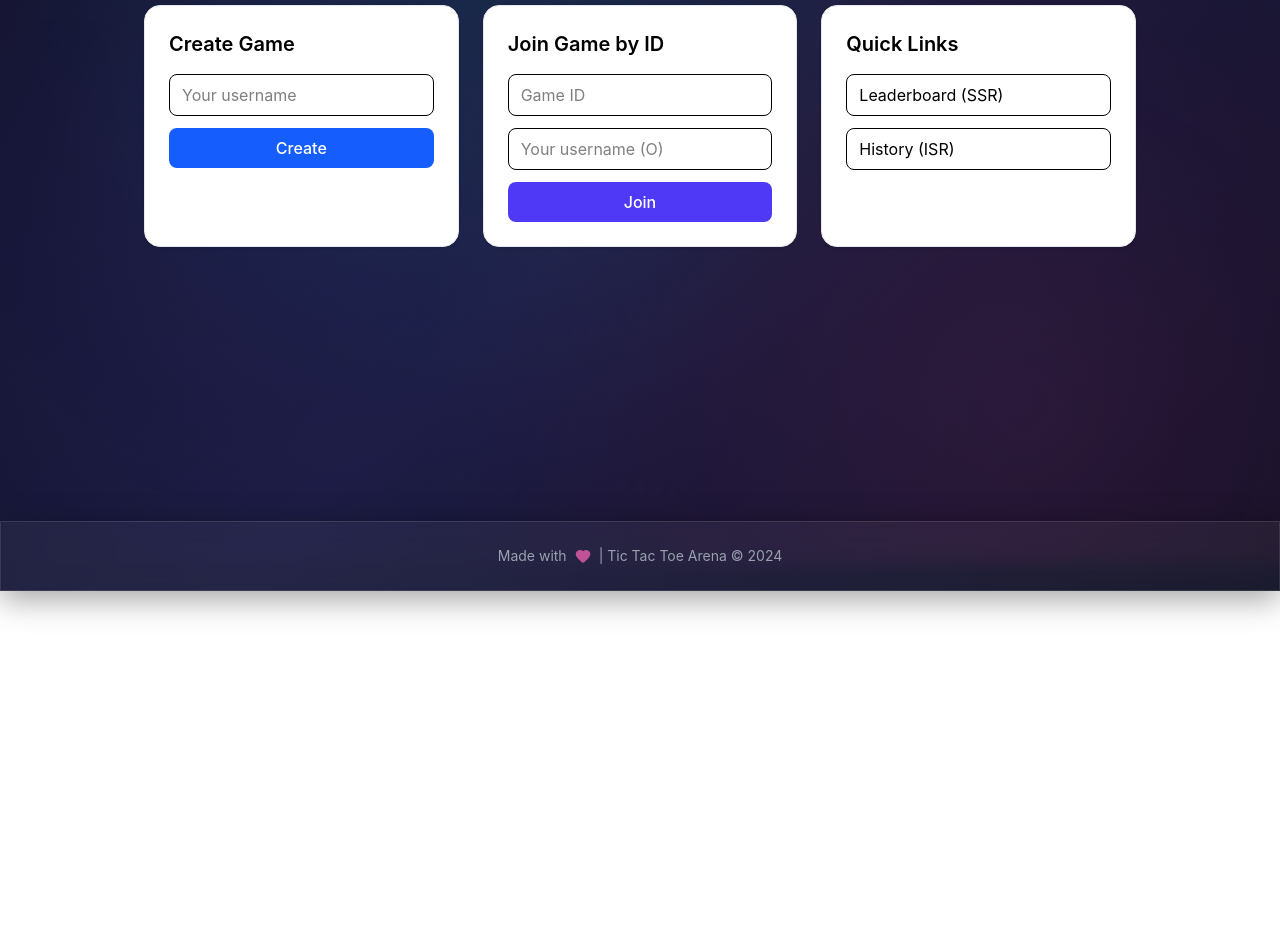
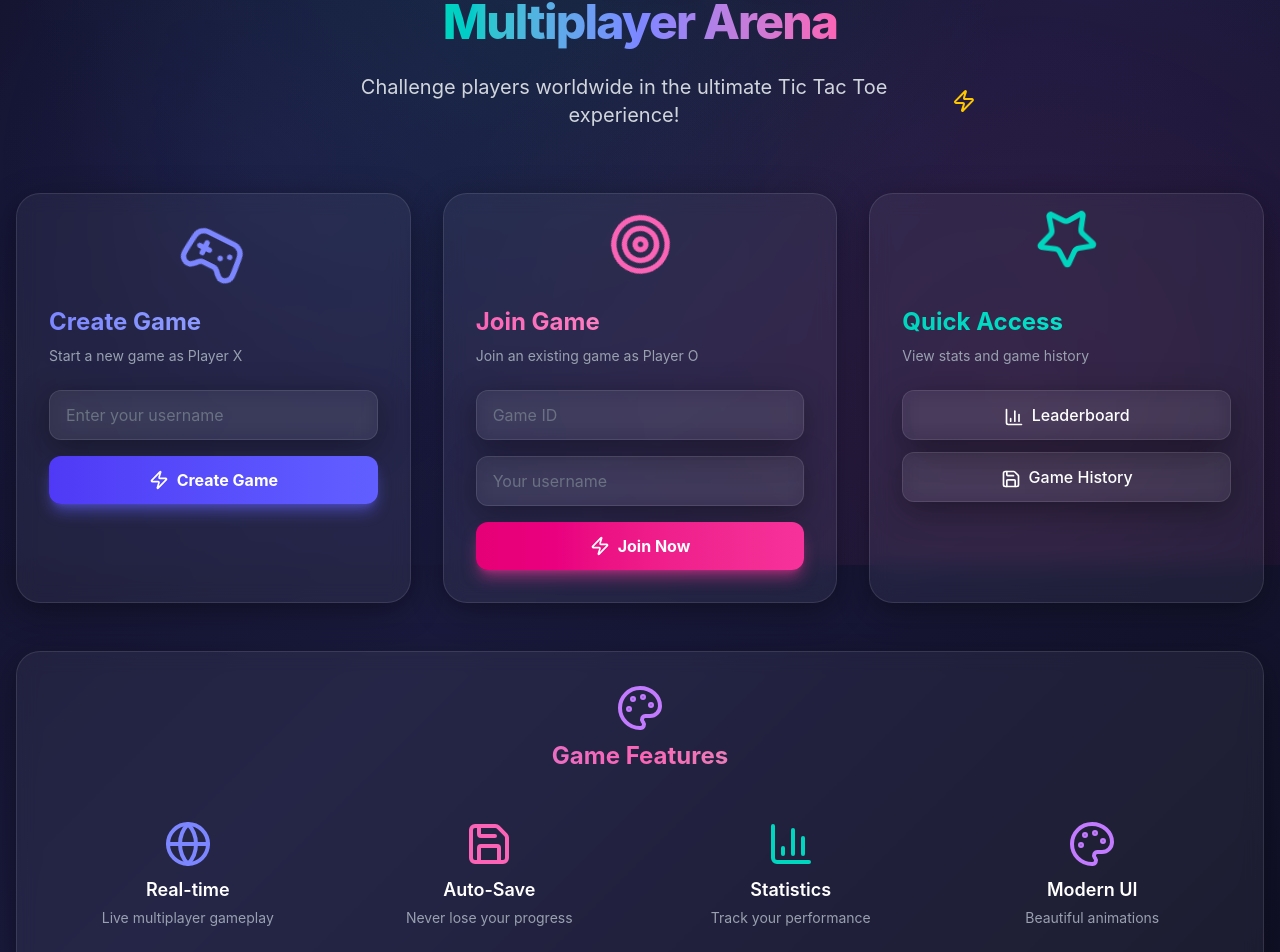
Before and after one commit to develper21/tic-tec-toc-nextjsGame, a Next.js app in the folder tictactoe-app/: page / in a window 1280 px wide. Shown: the part 235-1187 px from the top of the page. Before the commit the page ends 826 px from the top, so only its background shows below. Built offline with nearby package versions, Linux system fonts and the light colour scheme.

Commit message:
add a new icons with add on new compoents with also change a look about this page

```diff
--- a/tictactoe-app/src/app/page.tsx
+++ b/tictactoe-app/src/app/page.tsx
@@ -1,6 +1,7 @@
 import { redirect } from 'next/navigation';
 import Link from 'next/link'
 import { headers } from 'next/headers'
+import { Gamepad2, Target, Star, Globe, Save, BarChart3, Palette, Zap } from 'lucide-react'
 
 export const metadata = {
 	title: 'Tic Tac Toe Multiplayer | Home',
@@ -9,17 +10,46 @@ export const metadata = {
 
 export default function Page() {
 	return (
-		<main className="min-h-[calc(100vh-120px)] text-black">
-			<div className="mx-auto max-w-5xl px-4 py-12">
-				<h1 className="text-4xl font-extrabold tracking-tight">Tic Tac Toe Multiplayer</h1>
-				<p className="mt-3 text-gray-700">Create a game or join an open one.</p>
+		<main className="min-h-[calc(100vh-120px)]">
+			<div className="mx-auto max-w-7xl px-4 py-16">
+				{/* Hero Section */}
+				<div className="text-center mb-16 animate-[slideInUp_0.6s_ease-out]">
+					<h1 className="text-6xl md:text-7xl font-extrabold tracking-tight mb-6">
+						<span className="bg-gradient-to-r from-indigo-400 via-pink-400 to-teal-400 bg-clip-text text-transparent neon-glow">
+							Tic Tac Toe
+						</span>
+						<br />
+						<span className="text-4xl md:text-5xl bg-gradient-to-r from-teal-400 via-indigo-400 to-pink-400 bg-clip-text text-transparent">
+							Multiplayer Arena
+						</span>
+					</h1>
+					<p className="text-xl text-gray-300 max-w-2xl mx-auto flex items-center justify-center gap-2">
+						Challenge players worldwide in the ultimate Tic Tac Toe experience! <Zap className="w-6 h-6 text-yellow-400" />
+					</p>
+				</div>
 
-				<div className="mt-10 grid gap-6 md:grid-cols-3">
-					<section className="rounded-2xl border border-gray-200 bg-white p-6 shadow-sm">
-						<h2 className="text-xl font-semibold">Create Game</h2>
-						<form className="mt-4 space-y-3">
-							<input name="player1Username" placeholder="Your username" className="w-full rounded-lg border px-3 py-2 focus:outline-none focus:ring-2 focus:ring-blue-500" />
-							<button className="w-full rounded-lg bg-blue-600 px-4 py-2 font-medium text-white hover:bg-blue-700 transition-colors" formAction={async (formData) => {
+				{/* Game Cards */}
+				<div className="grid gap-8 md:grid-cols-3 mb-12">
+					{/* Create Game Card */}
+					<section className="glass rounded-3xl p-8 card-hover border-2 border-indigo-500/30 animate-[slideInUp_0.8s_ease-out] relative overflow-hidden group">
+						<div className="absolute inset-0 bg-gradient-to-br from-indigo-500/10 to-transparent opacity-0 group-hover:opacity-100 transition-opacity duration-300"></div>
+						<div className="relative z-10">
+							<div className="mb-4 animate-[float_3s_ease-in-out_infinite]">
+								<Gamepad2 className="w-16 h-16 text-indigo-400 mx-auto" />
+							</div>
+							<h2 className="text-2xl font-bold mb-2 bg-gradient-to-r from-indigo-400 to-indigo-300 bg-clip-text text-transparent">
+								Create Game
+							</h2>
+							<p className="text-gray-400 text-sm mb-6">Start a new game as Player X</p>
+							<form className="space-y-4">
+								<input
+									name="player1Username"
+									placeholder="Enter your username"
+									className="w-full rounded-xl glass border border-indigo-500/30 px-4 py-3 focus:outline-none focus:ring-2 focus:ring-indigo-500 focus:border-transparent transition-all placeholder-gray-500 text-white"
+								/>
+								<button
+									className="w-full rounded-xl bg-gradient-to-r from-indigo-600 to-indigo-500 px-6 py-3 font-bold text-white hover:from-indigo-500 hover:to-indigo-400 transition-all duration-300 shadow-lg shadow-indigo-500/50 hover:shadow-indigo-500/70 hover:scale-105 btn-glow flex items-center justify-center gap-2"
+									formAction={async (formData) => {
 										'use server'
 										const username = String(formData.get('player1Username') || '')
 										const origin = (await headers()).get('origin') || 'http://localhost:3000'
@@ -28,16 +58,39 @@ export default function Page() {
 										if (game?._id) {
 											redirect(`/game/${game._id}`)
 										}
-							}}>Create</button>
+									}}
+								>
+									<Zap className="w-5 h-5" /> Create Game
+								</button>
 							</form>
+						</div>
 					</section>
 
-					<section className="rounded-2xl border border-gray-200 bg-white p-6 shadow-sm">
-						<h2 className="text-xl font-semibold">Join Game by ID</h2>
-						<form className="mt-4 space-y-3">
-							<input name="joinGameId" placeholder="Game ID" className="w-full rounded-lg border px-3 py-2 focus:outline-none focus:ring-2 focus:ring-indigo-500" />
-							<input name="joinUsername" placeholder="Your username (O)" className="w-full rounded-lg border px-3 py-2 focus:outline-none focus:ring-2 focus:ring-indigo-500" />
-							<button className="w-full rounded-lg bg-indigo-600 px-4 py-2 font-medium text-white hover:bg-indigo-700 transition-colors" formAction={async (formData) => {
+					{/* Join Game Card */}
+					<section className="glass rounded-3xl p-8 card-hover border-2 border-pink-500/30 animate-[slideInUp_1s_ease-out] relative overflow-hidden group">
+						<div className="absolute inset-0 bg-gradient-to-br from-pink-500/10 to-transparent opacity-0 group-hover:opacity-100 transition-opacity duration-300"></div>
+						<div className="relative z-10">
+							<div className="mb-4 animate-[float_3s_ease-in-out_infinite_0.5s]">
+							<Target className="w-16 h-16 text-pink-400 mx-auto" />
+						</div>
+							<h2 className="text-2xl font-bold mb-2 bg-gradient-to-r from-pink-400 to-pink-300 bg-clip-text text-transparent">
+								Join Game
+							</h2>
+							<p className="text-gray-400 text-sm mb-6">Join an existing game as Player O</p>
+							<form className="space-y-4">
+								<input
+									name="joinGameId"
+									placeholder="Game ID"
+									className="w-full rounded-xl glass border border-pink-500/30 px-4 py-3 focus:outline-none focus:ring-2 focus:ring-pink-500 focus:border-transparent transition-all placeholder-gray-500 text-white"
+								/>
+								<input
+									name="joinUsername"
+									placeholder="Your username"
+									className="w-full rounded-xl glass border border-pink-500/30 px-4 py-3 focus:outline-none focus:ring-2 focus:ring-pink-500 focus:border-transparent transition-all placeholder-gray-500 text-white"
+								/>
+								<button
+									className="w-full rounded-xl bg-gradient-to-r from-pink-600 to-pink-500 px-6 py-3 font-bold text-white hover:from-pink-500 hover:to-pink-400 transition-all duration-300 shadow-lg shadow-pink-500/50 hover:shadow-pink-500/70 hover:scale-105 btn-glow flex items-center justify-center gap-2"
+									formAction={async (formData) => {
 										'use server'
 										const gameId = String(formData.get('joinGameId') || '')
 										const username = String(formData.get('joinUsername') || '')
@@ -49,17 +102,70 @@ export default function Page() {
 											body: JSON.stringify({ player2Username: username }),
 										})
 										redirect(`/game/${gameId}`)
-							}}>Join</button>
+									}}
+								>
+									<Zap className="w-5 h-5" /> Join Now
+								</button>
 							</form>
+						</div>
 					</section>
 
-					<section className="rounded-2xl border border-gray-200 bg-white p-6 shadow-sm">
-						<h2 className="text-xl font-semibold">Quick Links</h2>
-						<div className="mt-4 space-y-3">
-							<Link className="block rounded-lg border px-3 py-2 hover:bg-gray-50" href="/leaderboard">Leaderboard (SSR)</Link>
-							<Link className="block rounded-lg border px-3 py-2 hover:bg-gray-50" href="/history">History (ISR)</Link>
+					{/* Quick Links Card */}
+					<section className="glass rounded-3xl p-8 card-hover border-2 border-teal-500/30 animate-[slideInUp_1.2s_ease-out] relative overflow-hidden group">
+						<div className="absolute inset-0 bg-gradient-to-br from-teal-500/10 to-transparent opacity-0 group-hover:opacity-100 transition-opacity duration-300"></div>
+						<div className="relative z-10">
+							<div className="mb-4 animate-[float_3s_ease-in-out_infinite_1s]">
+							<Star className="w-16 h-16 text-teal-400 mx-auto" />
+						</div>
+							<h2 className="text-2xl font-bold mb-2 bg-gradient-to-r from-teal-400 to-teal-300 bg-clip-text text-transparent">
+								Quick Access
+							</h2>
+							<p className="text-gray-400 text-sm mb-6">View stats and game history</p>
+							<div className="space-y-3">
+								<Link
+									className="block rounded-xl glass border border-teal-500/30 px-4 py-3 hover:bg-teal-500/10 transition-all duration-300 hover:scale-105 hover:border-teal-400/50 font-medium text-center"
+									href="/leaderboard"
+								>
+									<BarChart3 className="w-5 h-5 inline mr-2" />Leaderboard
+								</Link>
+								<Link
+									className="block rounded-xl glass border border-teal-500/30 px-4 py-3 hover:bg-teal-500/10 transition-all duration-300 hover:scale-105 hover:border-teal-400/50 font-medium text-center"
+									href="/history"
+								>
+									<Save className="w-5 h-5 inline mr-2" />Game History
+								</Link>
+							</div>
 						</div>
 					</section>
+				</div>
+
+				{/* Features Section */}
+				<div className="glass rounded-3xl p-8 border border-white/10 animate-[slideInUp_1.4s_ease-out]">
+					<h3 className="text-2xl font-bold text-center mb-8 bg-gradient-to-r from-indigo-400 via-pink-400 to-teal-400 bg-clip-text text-transparent">
+						<Palette className="w-12 h-12 text-purple-400 mx-auto mb-2" /> Game Features
+					</h3>
+					<div className="grid md:grid-cols-4 gap-6 text-center">
+						<div className="p-4">
+						<Globe className="w-12 h-12 text-indigo-400 mx-auto mb-2" />
+							<h4 className="font-semibold text-lg mb-1">Real-time</h4>
+							<p className="text-sm text-gray-400">Live multiplayer gameplay</p>
+						</div>
+						<div className="p-4">
+						<Save className="w-12 h-12 text-pink-400 mx-auto mb-2" />
+							<h4 className="font-semibold text-lg mb-1">Auto-Save</h4>
+							<p className="text-sm text-gray-400">Never lose your progress</p>
+						</div>
+						<div className="p-4">
+						<BarChart3 className="w-12 h-12 text-teal-400 mx-auto mb-2" />
+							<h4 className="font-semibold text-lg mb-1">Statistics</h4>
+							<p className="text-sm text-gray-400">Track your performance</p>
+						</div>
+						<div className="p-4">
+						<Palette className="w-12 h-12 text-purple-400 mx-auto mb-2" />
+							<h4 className="font-semibold text-lg mb-1">Modern UI</h4>
+							<p className="text-sm text-gray-400">Beautiful animations</p>
+						</div>
+					</div>
 				</div>
 			</div>
 		</main>
```
Lines whose indentation alone changed are shown as unchanged.
